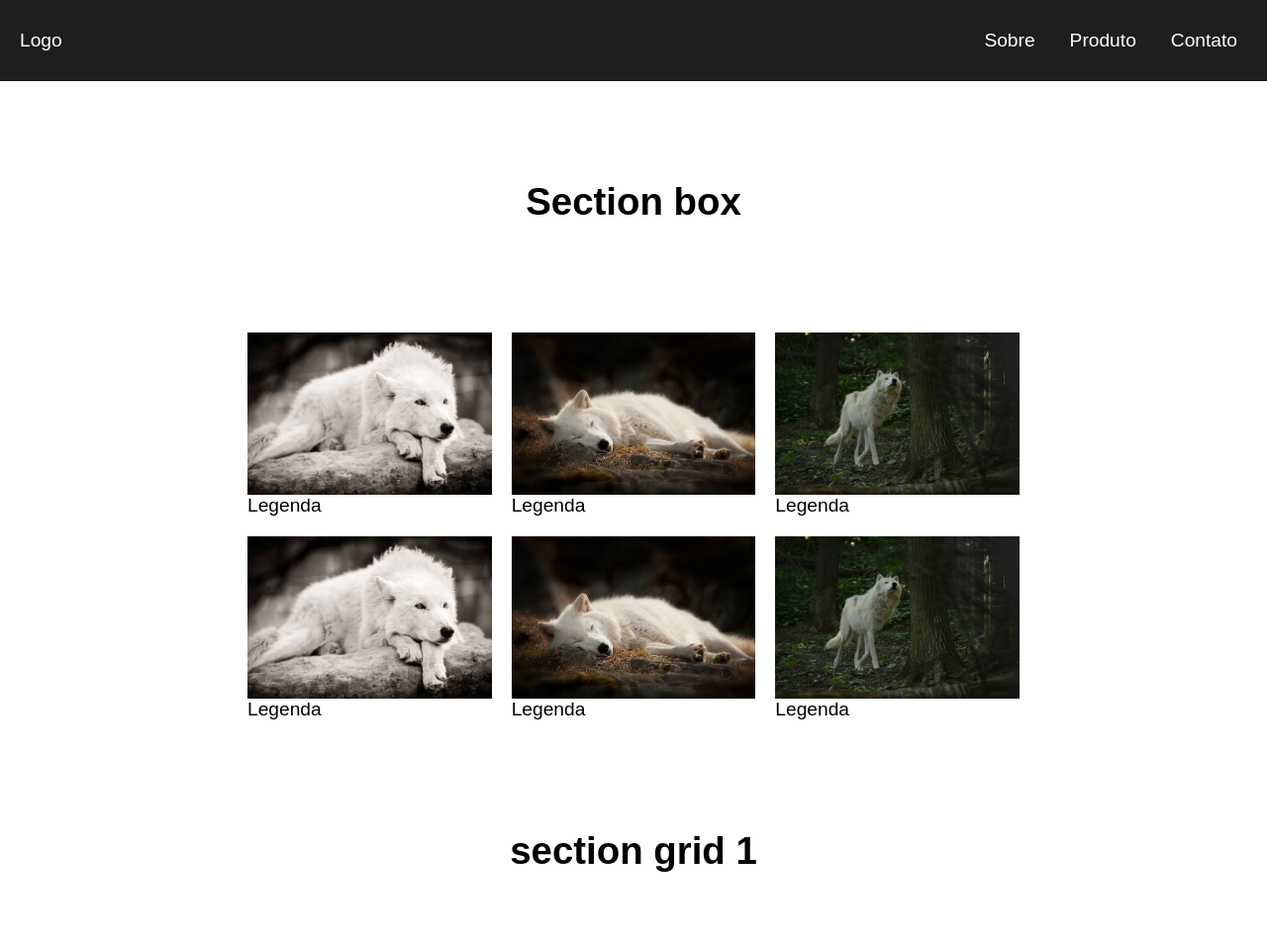
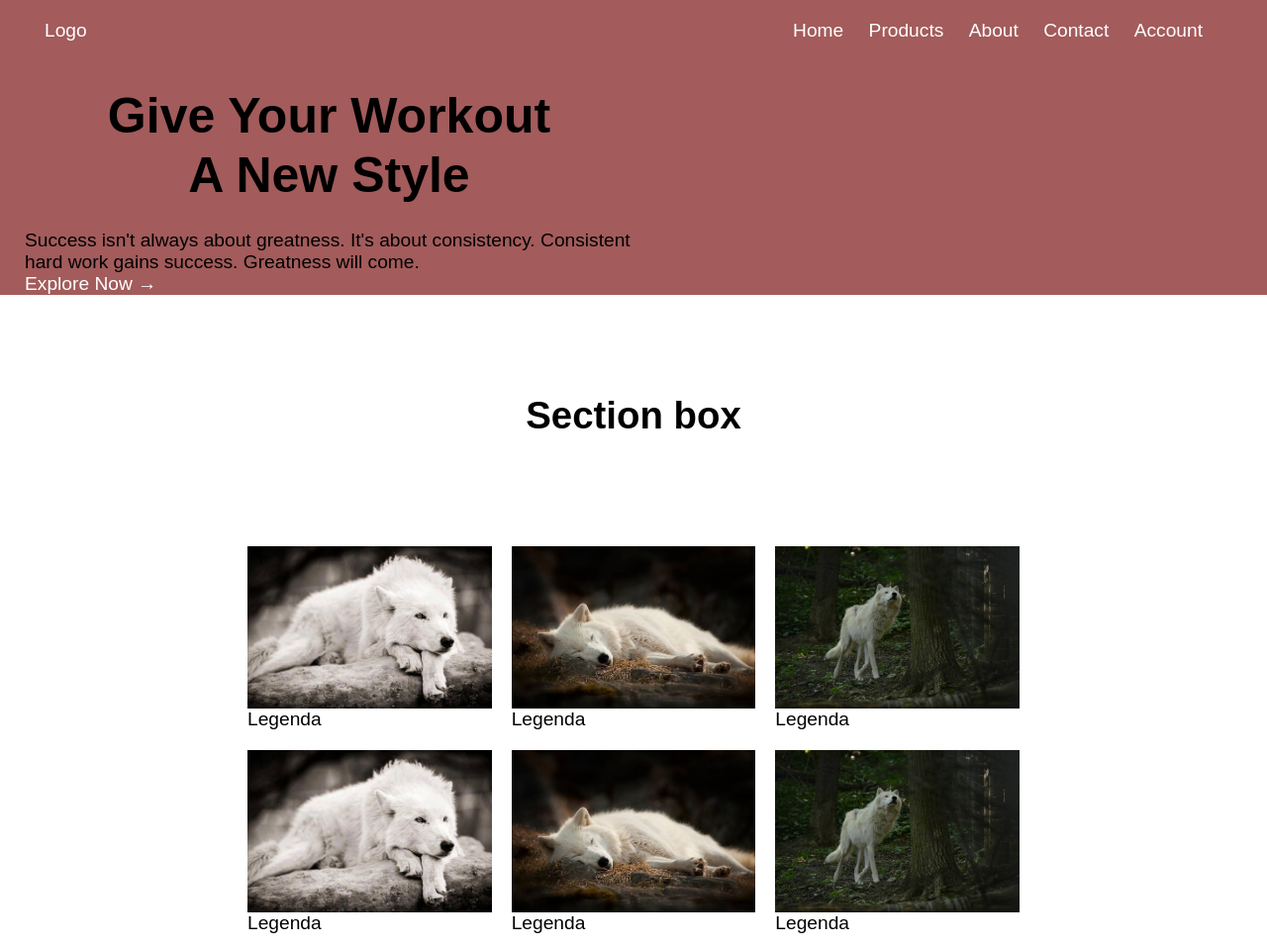
Before and after one commit to Williamell2/basicoNoCss, a plain HTML site: page index.html in a window 1280 px wide. Shown: the top 957 px of the page at 99% size. Drawn offline with Linux system fonts and the light colour scheme.

Commit message:
modificação

```diff
--- a/index.html
+++ b/index.html
@@ -9,17 +9,39 @@
 </head>
 
 <body>
- <header>
-        <a href="/">Logo</a>
-        <nav>
-            <ul class="menu">
-                <li><a href="/">Sobre</a></li>
-                <li><a href="/">Produto</a></li>
-                <li><a href="/">Contato</a></li>
-            </ul>
-        </nav>
-       </header>
+    <div class="header">
+        <div class="container">
+            <div class="navbar">
+                <!--            Logo-->
+                <div class="logo"><a href="/">Logo</a></div>
+                <!--    Navigation -->
+                <nav>
+                    <ul id="menuItems">
+                        <li><a href="/">Home</a></li>
+                        <li><a href="/">Products</a></li>
+                        <li><a href="/">About</a></li>
+                        <li><a href="/">Contact</a></li>
+                        <li><a href="/">Account</a></li>
+                    </ul>
+                </nav>
 
+            </div>
+            <!--    Callout Section-->
+            <div class="row">
+                <div class="col-2">
+                    <h1>Give Your Workout <br>A New Style</h1>
+                    <p>Success isn't always about greatness. It's about consistency.
+                        Consistent<br>hard work gains success.
+                        Greatness will come.
+                    </p>
+                    <a href="" class="btn">Explore Now &#8594;</a>
+                </div>
+                <div class="col-2">
+
+                </div>
+            </div>
+        </div>
+    </div>
        <h1> Section box</h1>
 <section class="flex">
 <div>
--- a/style.css
+++ b/style.css
@@ -100,3 +100,66 @@ header{
       order: -1;
     }
 }
+.container {
+  max-width: 1300px;
+  margin: auto;
+  padding-left: 25px;
+  padding-right: 25px;
+}
+.navbar {
+  display: flex;
+  align-items: center;
+  padding: 20px;
+}
+
+nav {
+  flex: 1;
+  text-align: right;
+
+}
+
+nav ul {
+  display: inline-block;
+  list-style-type: none;
+}
+
+nav ul li {
+  display: inline-block;
+  margin-right: 20px;
+}
+
+a {
+  text-decoration: none;
+  color: white;
+}
+.row {
+  display: flex;
+  align-items: center;
+  flex-wrap: wrap;
+  justify-content: space-around;
+}
+
+
+.col-2 {
+  flex-basis: 50%;
+  min-width: 300px;
+}
+
+.col-2 img {
+  max-width: 100%;
+  padding: 50px 0;
+}
+
+
+.col-2 h1 {
+  font-size: 50px;
+  line-height: 60px;
+  margin: 25px 0;
+}
+.header{
+  background-color: rgb(163, 91, 91);
+
+}
+.li{color:white ;
+
+}
```
